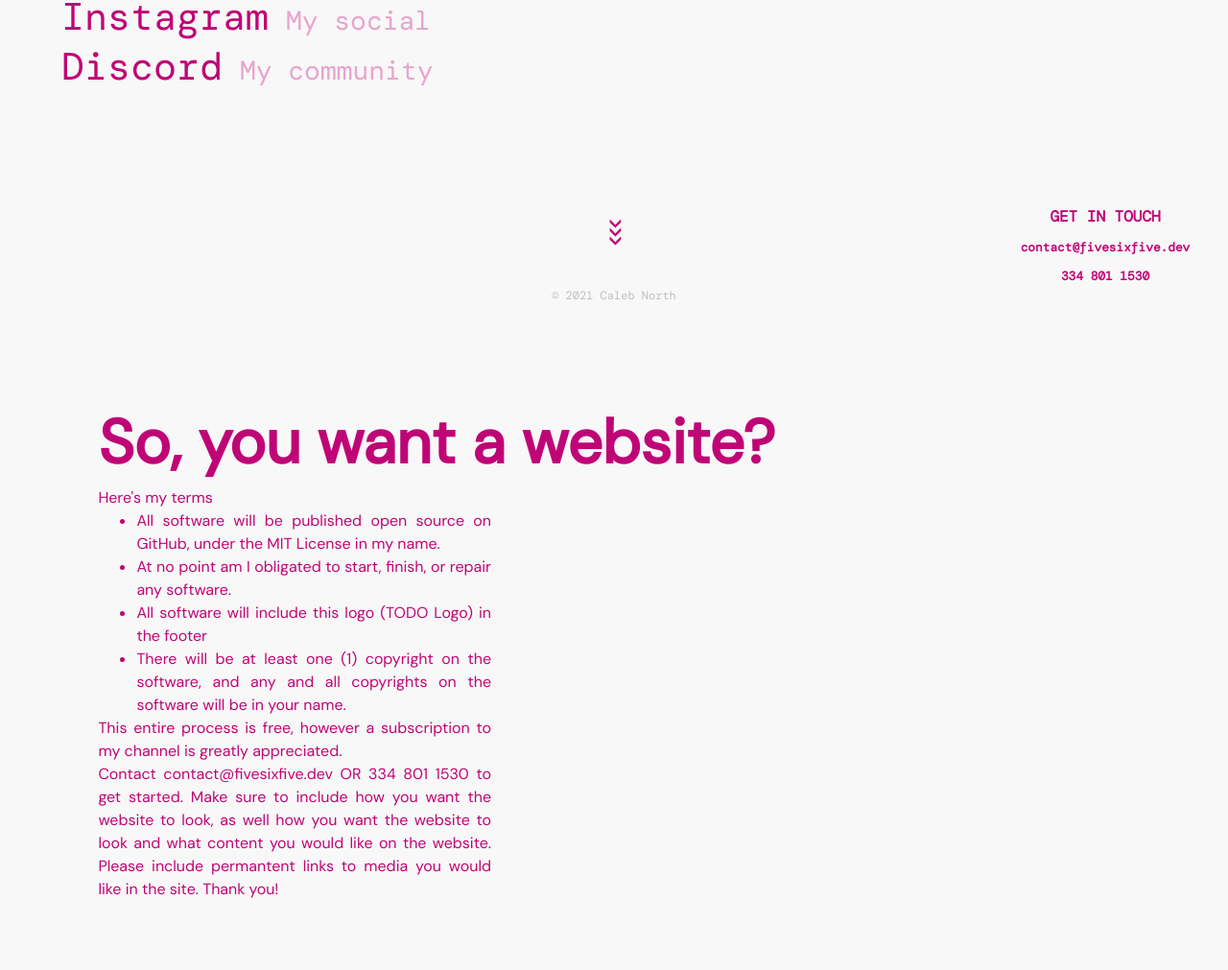
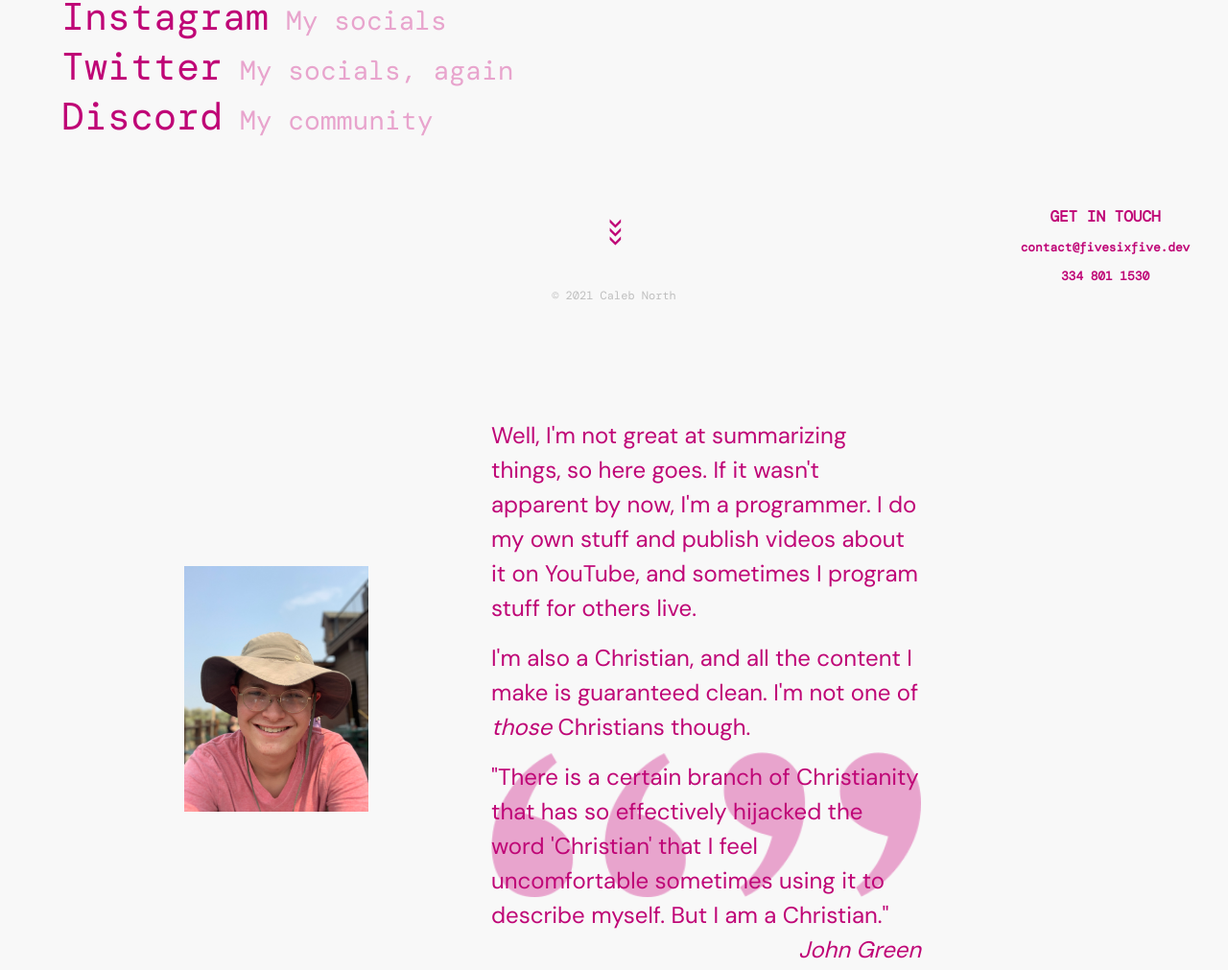
Before and after one commit to thefivesixfive/fivesixfive.dev, a plain HTML site: page index.html in a window 1280 px wide. Shown: the part 482-1493 px from the top of the page at 96% size. Drawn offline with nearby package versions, Linux system fonts and the light colour scheme; a web font is replaced by a local one.

Commit message:
remove request page

```diff
--- a/index.html
+++ b/index.html
@@ -11,8 +11,8 @@
         <link href="/texts/front-page-about.txt">
         <link href="/texts/front-page-quote.txt">
         <!-- Tab Appearance -->
-        <title>TODO: website title</title>
-        <link rel="icon" type="image/png" href="/images/logo.png">
+        <title>fivesixfive's site</title>
+        <link rel="icon" type="image/png" href="/images/logo_favicon.png">
         <!-- OpenGraph -->
         <meta property="og:type" content="website">
         <meta property="og:title" content="fsf's site">
@@ -43,10 +43,9 @@
             <link rel="stylesheet" href="styles/sidebar.css">
             <!-- Top Stuff, Logo + Links -->
             <div id=uppersidebar>
-                <a tabindex="-1" href="https://fivesixfive.dev"><img src="/images/logo.png" width=100 height=50></a>
+                <a tabindex="-1" href="https://fivesixfive.dev"><img src="/images/logo_full.png" width=100 height=50></a>
                 <a class=hoveranim href="#homepage">HOME</a>
                 <a class=hoveranim href="#aboutpage">ABOUT</a>
-                <a class=hoveranim target="_blank" rel="noopener noreferrer" href="https://fivesixfive.dev/request">REQUEST</a>
             </div>
             <!-- Bottom Stuf, Contact -->
             <div id=lowersidebar>
@@ -74,10 +73,10 @@
                             <p class=sitedesc> My videos</p>
                         </div>
                         <!-- Twitch -->
-                        <!-- <div class="homepagelink">
+                        <div class="homepagelink">
                             <a class=site target="_blank" rel="noopener noreferrer" href="https://twitch.tv/fivesixfive">Twitch</a>
                             <p class=sitedesc>My gaming</p>
-                        </div> -->
+                        </div>
                         <!-- Github -->
                         <div class="homepagelink">
                             <a class=site target="_blank" rel="noopener noreferrer" href="https://github.com/thefivesixfive">GitHub</a>
@@ -86,7 +85,12 @@
                         <!-- Instagram -->
                         <div class="homepagelink">
                             <a class=site target="_blank" rel="noopener noreferrer" href="https://instagram.com/thefivesixfive">Instagram</a>
-                            <p class=sitedesc>My social</p>
+                            <p class=sitedesc>My socials</p>
+                        </div>
+                        <!-- Twitter -->
+                        <div class="homepagelink">
+                            <a class=site target="_blank" rel="noopener noreferrer" href="https://twitter.com/thefivesixfive">Twitter</a>
+                            <p class=sitedesc>My socials, again</p>
                         </div>
                         <!-- Discord -->
                         <div class="homepagelink">
@@ -104,42 +108,12 @@
                 </div>
             </div>
 
-            <!-- Request Page -->
-            <div id=requestpage>
-                <!-- Page Content -->
-                <div id=requestpagecontent>
-                    <!-- Title -->
-                    <p id=requestpagetitle>So, you want a website?</p>
-                    <!-- Terms -->
-                    <div id=requestpageterms>
-                        <p>Here's my terms</p>
-                        <ul>
-                            <li>All software will be published open source on GitHub, under the MIT License in my name.</li>
-                            <li>At no point am I obligated to start, finish, or repair any software.</li>
-                            <li>All software will include this logo (TODO Logo) in the footer</li>
-                            <li>There will be at least one (1) copyright on the software, and any and all copyrights on the software will be in your name.</li>
-                        </ul>
-                        <p>This entire process is free, however a subscription to my channel is greatly appreciated.
-                        </p>
-                        <p>
-                            Contact contact@fivesixfive.dev OR 334 801 1530 to get started.
-                            Make sure to include how you want the website to look, as well
-                            how you want the website to look and what content you would like
-                            on the website. Please include permantent links to media you
-                            would like in the site. Thank you!
-                        </p>
-                    </div>
-                </div>
-            </div>
-
             <!-- About-->
             <div class=centered id=aboutpage>
                 <!-- Page Content -->
                 <div class=centered id=aboutpagecontent>
                     <!-- Me -->
-                    <div id=aboutpageportrait>
-                        <img id=aboutpageportraitcontent src="/images/me.jpg">
-                    </div>
+                    <img id=aboutpageportrait src="/images/me.jpg">
                     <!-- Bio -->
                     <div id=aboutpagetext>
                         <div id=aboutpagetextcontent>
--- a/styles/index.css
+++ b/styles/index.css
@@ -31,10 +31,10 @@ body {
 }
 
 /* All Pages */
-#homepage, #requestpage, #aboutpage {
+#homepage, #aboutpage {
     z-index: 1;
     /* Sizing */
-    height: 100vh;
+    height: 100%;
     width: var(--main-window-width);
     min-height: 100vh;
     min-width: var(--main-window-width);
@@ -129,57 +129,26 @@ body {
     to { bottom: 12%; }
 }
 
-/* Request Page */
-
-#requestpagecontent {
-    /* Positioning */
-    padding: 10%;
-    /* Font Settings */
-    font-family: "DM Sans", sans-serif;
-    text-decoration: none;
-    color: var(--primary-color);
+/* About Page */
+#aboutpagecontent {
+    width: 100%;
+    /* Spacing */
+    padding-left: 5vw;
+    padding-right: 5vw;
 }
-#requestpagetitle {
-    /* Font Settings */
-    font-size: 4em;
-    font-weight: 900;
-}
-#requestpageterms {
+#aboutpageportrait {
     /* Sizing + Spacing */
-    margin-top: 0.5vh;
-    width: 50%;
-    /* Font Settings */
-    line-height: 1.5em;
-    font-size: 1em;
-    font-weight: 500;
-    /* Font Justification */
-    text-align: justify;
-    text-justify: inter-word;
-}
-
-/* About Page */
-
-#aboutpageportrait, #aboutpagetext {
-    /* Sizing */
-    height: 100%;
-    width: 40vw;
-}
-#aboutpageportraitcontent {
-    /* Spacing */
-    padding-right: 1vw;
-    float: right;
-    /* Sizing */
-    width: 80%;
+    height: 20vw;
+    padding-left: 10vw;
+    padding-right: 10vw;
 }
 #aboutpagetextcontent {
     /* Sizing + Spacing */
-    padding-left: 1vw;
-    width: 90%;
     /* Font Settings */
     font-family: "DM Sans", sans-serif;
-    font-size: 1.75vw;
+    font-size: 150%;
     font-weight: 500;
-    line-height: 3vw;
+    line-height: 150%;
     color: var(--primary-color);
 }
 #aboutpagetext p {
```
Also changed, not shown: images/logo_favicon.png (added), images/logo_full.png (renamed from images/logo.png), images/logo_full_bnw.png (added).
